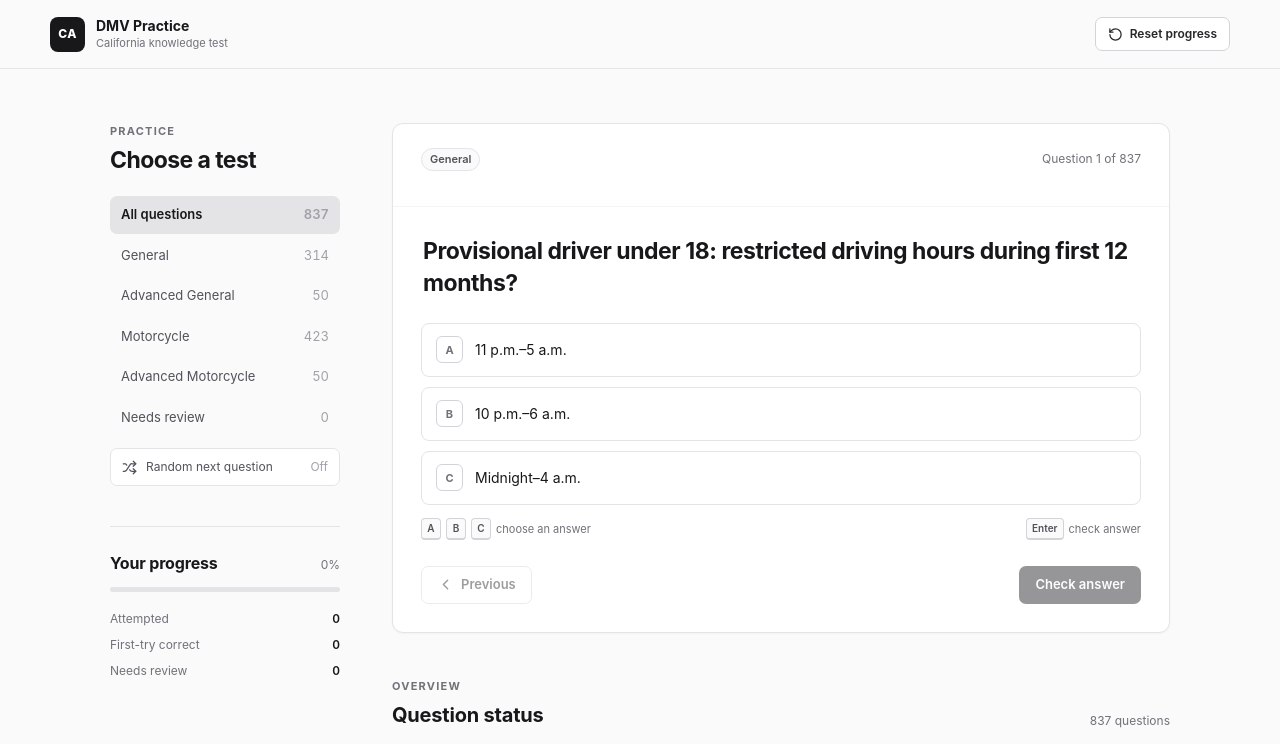
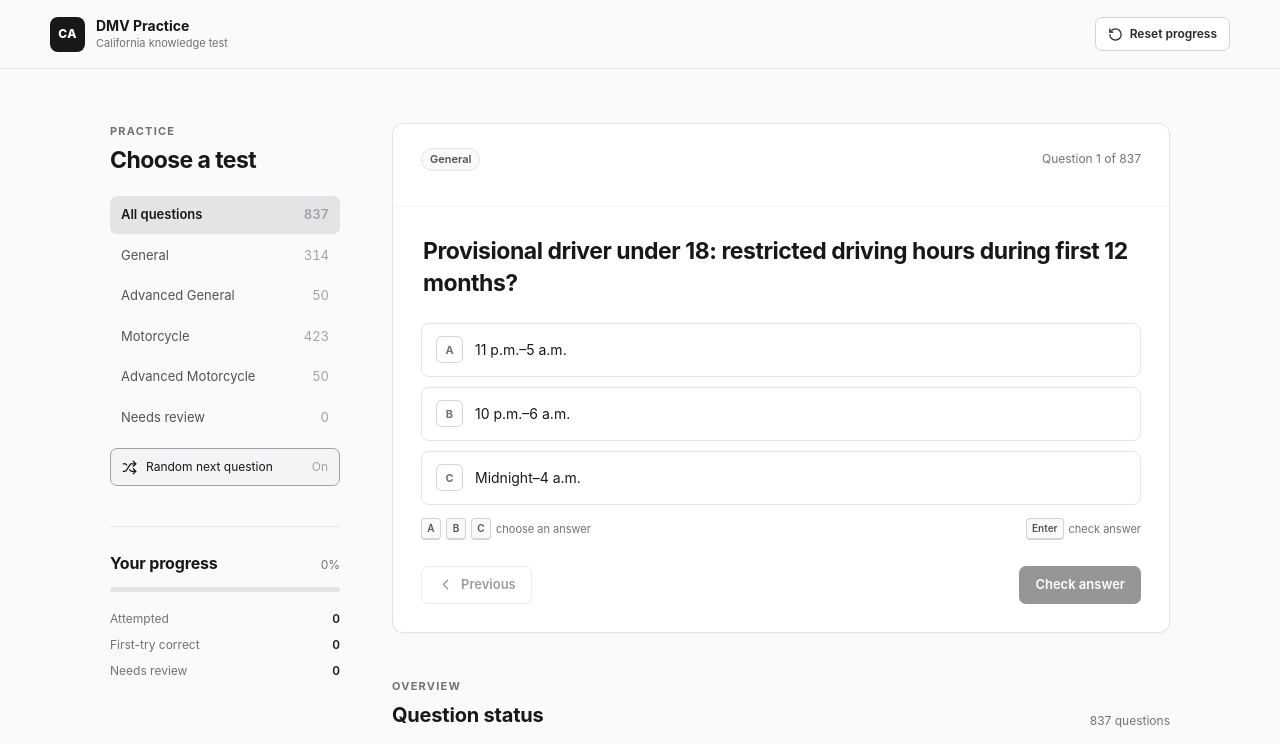
Before and after one commit to dtxe/dmvtest.simeon.dev, a React (Vite) app: page / in a window 1280 px wide. Shown: the top 744 px of the page. Built offline with nearby package versions, Linux system fonts and the light colour scheme.

Commit message:
feat: enable shuffle by default

```diff
--- a/src/App.tsx
+++ b/src/App.tsx
@@ -37,7 +37,7 @@ function App() {
   const [selectedAnswer, setSelectedAnswer] = useState("");
   const [submitted, setSubmitted] = useState(false);
   const [submittedQuestion, setSubmittedQuestion] = useState<Question | null>(null);
-  const [shuffle, setShuffle] = useState(false);
+  const [shuffle, setShuffle] = useState(true);
   const [loading, setLoading] = useState(true);
   const [loadFailure, setLoadFailure] = useState("");
   const resetDialog = useRef<HTMLDialogElement>(null);
```
